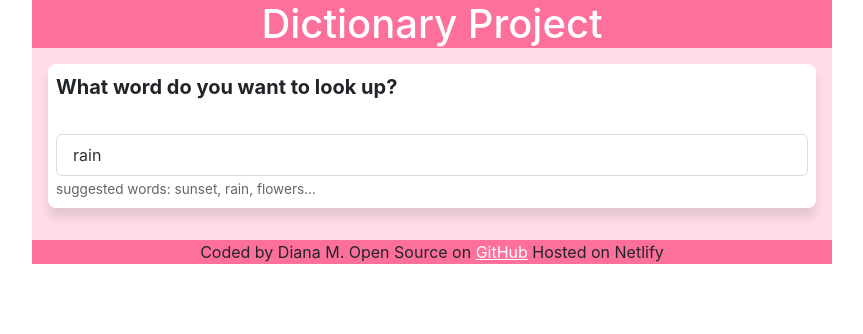
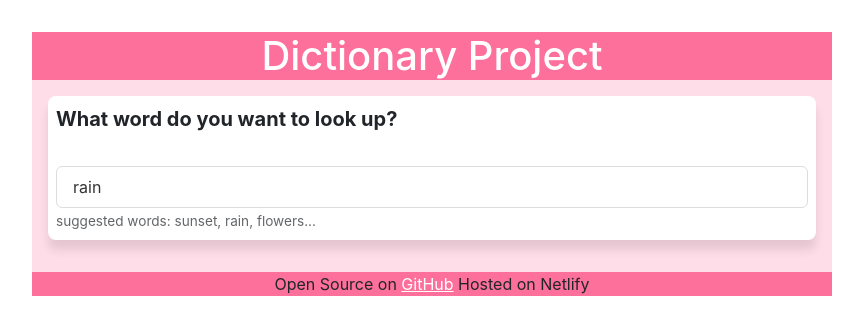
Before and after one commit to DIANA-DIANA7/dictionary-react-app, a React (Create React App) app: page / in a window 1280 px wide. Shown: the top 334 px of the page, without its empty margins (208-1071 px from the left). Built offline with nearby package versions, Linux system fonts and the light colour scheme; no server answers.

Commit message:
app.css update
changed margin and padding

```diff
--- a/src/App.css
+++ b/src/App.css
@@ -2,7 +2,7 @@
 max-width: 800px;
 width:90%;
 background-color:#FFDDE8;
-margin: 0 auto
+margin: 2em auto
 }
 
 .app-header {
--- a/src/App.js
+++ b/src/App.js
@@ -12,7 +12,7 @@ function App() {
 
       <main className="app-main"><Dictionary default="rain"/></main>
 
-      <footer className="app-footer">Coded by Diana M. Open Source on <a href="https://github.com/DIANA-DIANA7/dictionary-react-app">GitHub</a> Hosted on Netlify</footer>
+      <footer className="app-footer">Open Source on <a href="https://github.com/DIANA-DIANA7/dictionary-react-app">GitHub</a> Hosted on Netlify</footer>
     </div>
   );
 }
```
